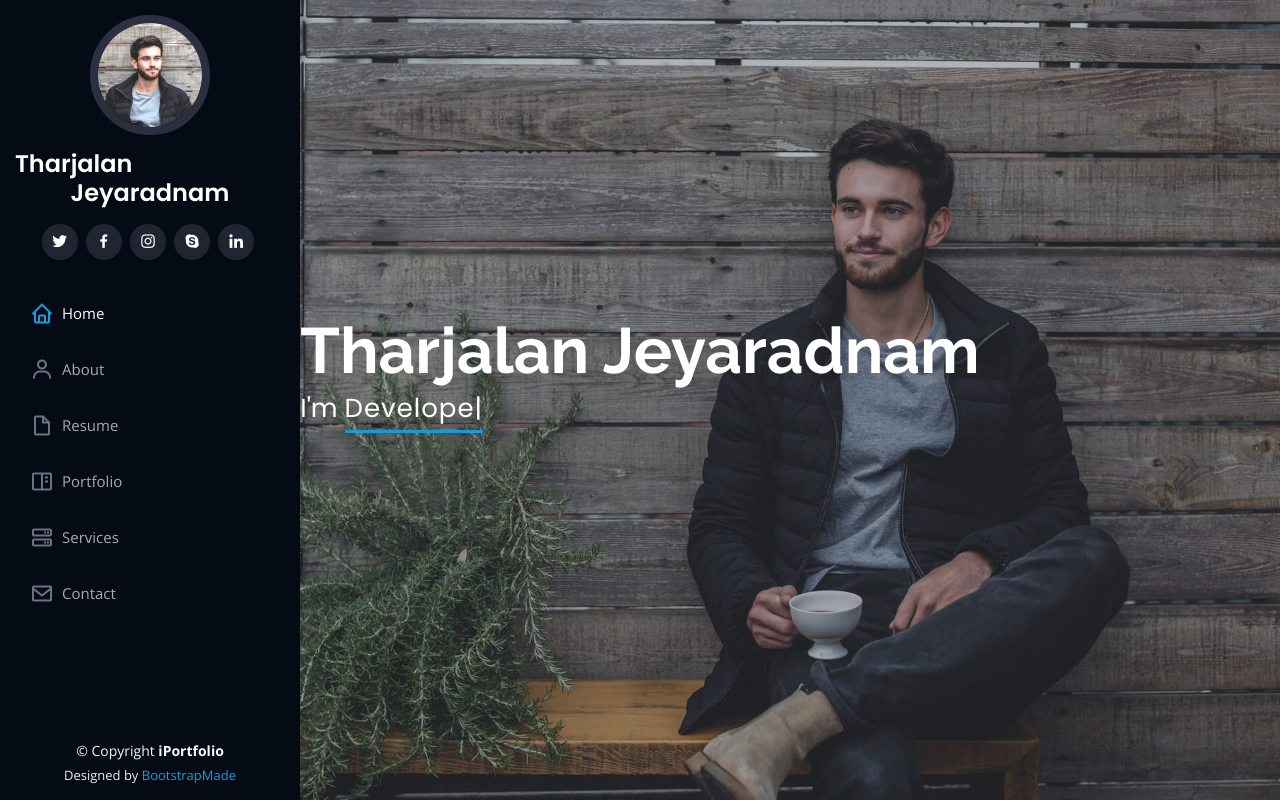
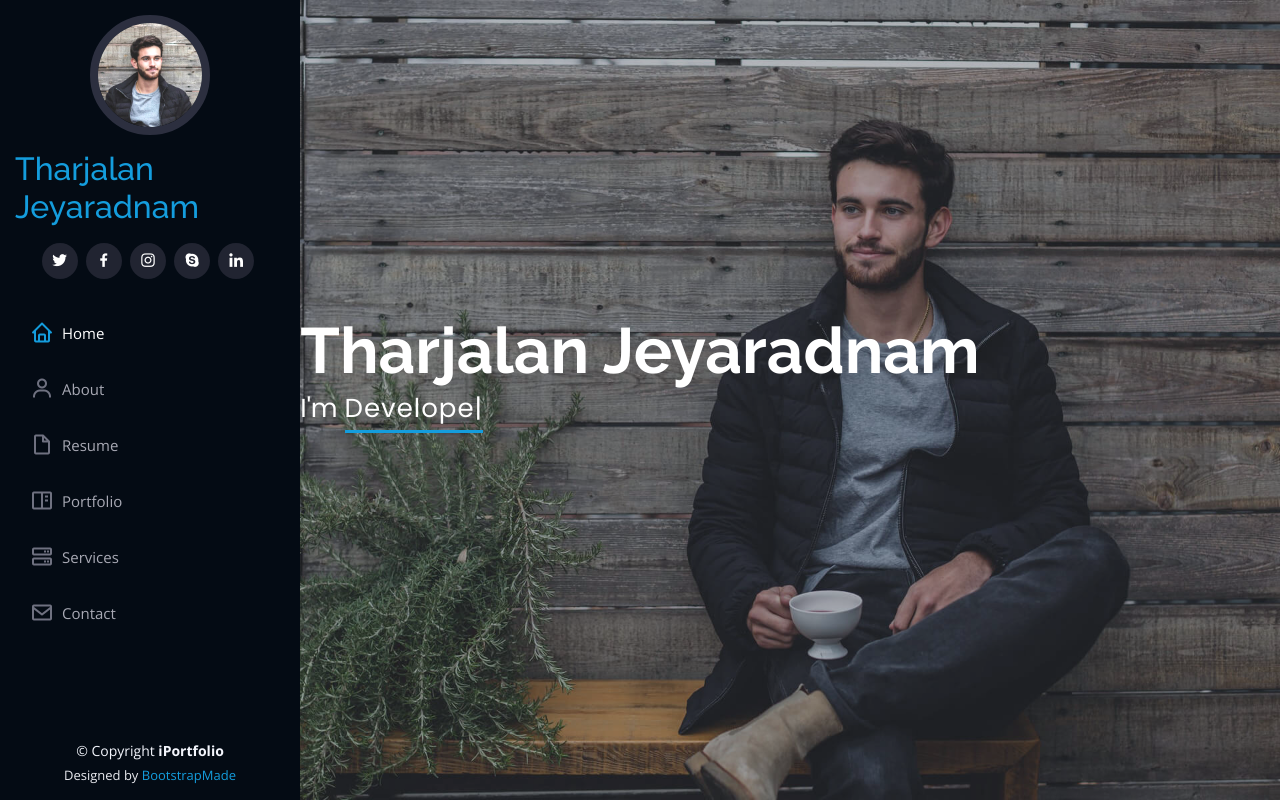
Before and after one commit to Tharjalan/portfolio, a plain HTML site: page index.html in a window 1280 px wide. Shown: the top 802 px of the page. Drawn offline with nearby package versions, Linux system fonts and the light colour scheme.

Commit message:
error fixed

```diff
--- a/index.html
+++ b/index.html
@@ -39,7 +39,7 @@
 
             <div class="profile">
                 <img src="assets/img/profile-img.jpg" alt="" class="img-fluid rounded-circle">
-                <h1 class="text-light"><a href="index.html">Tharjalan Jeyaradnam</a></h1>
+                <h2 class="text-light"><a href="index.html">Tharjalan Jeyaradnam</a></h2>
                 <div class="social-links mt-3 text-center">
                     <a href="#" class="twitter"><i class="bx bxl-twitter"></i></a>
                     <a href="#" class="facebook"><i class="bx bxl-facebook"></i></a>
```
